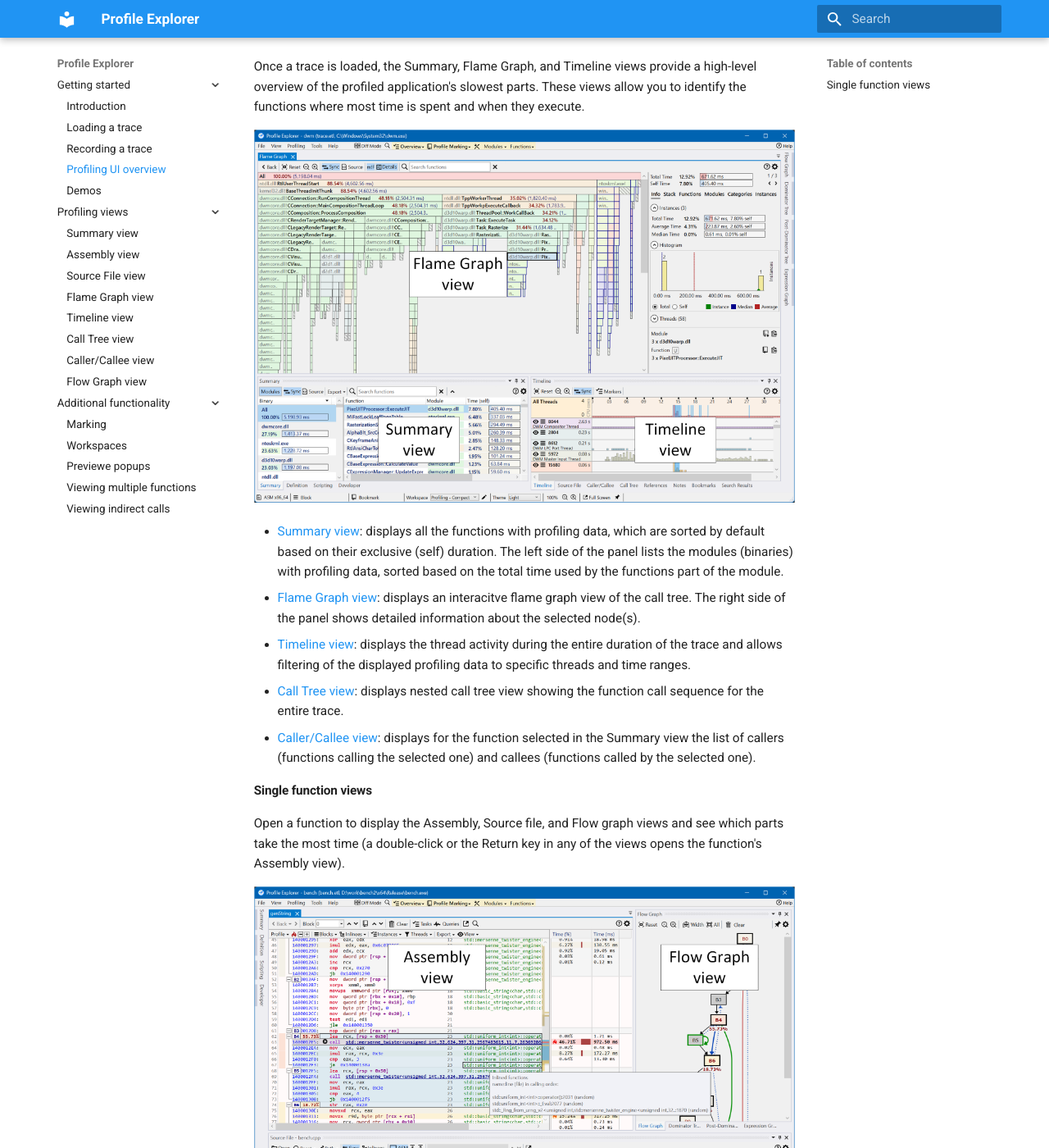
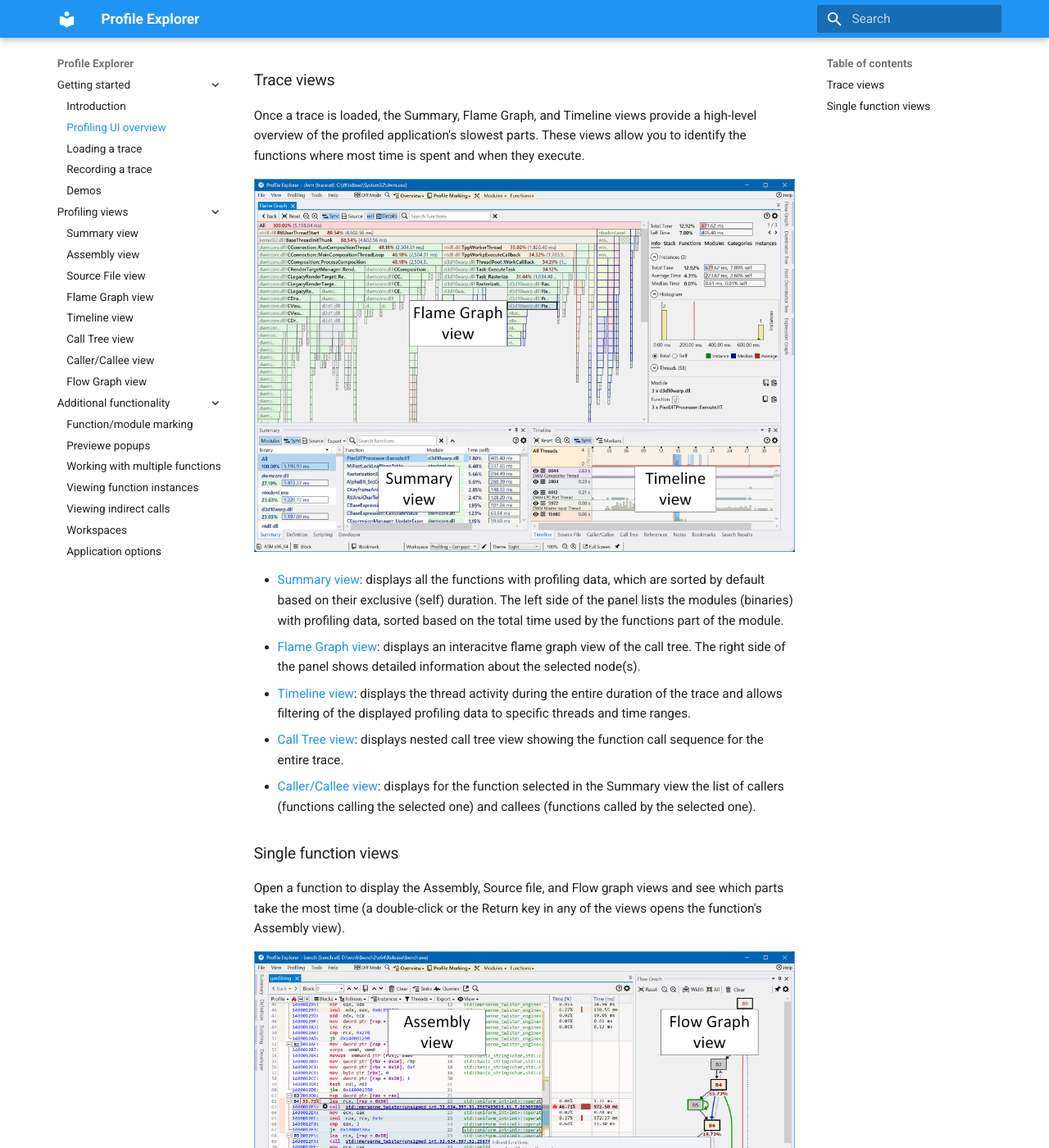
Before and after one commit to gratianlup/temp, an MkDocs documentation site: the page built from docs/profiling-ui.md, in a window 1280 px wide and 1400 px high. Shown: the whole window at 82% size. Built offline with MkDocs 1.6.1 and Material for MkDocs 9.7.7, drawn with Linux system fonts in a browser that asks for light colours; some of the changed text lies outside the part shown.

Commit message:
Add trace loading docs

```diff
--- a/docs/profiling-ui.md
+++ b/docs/profiling-ui.md
@@ -1,3 +1,5 @@
+### Trace views
+
 Once a trace is loaded, the Summary, Flame Graph, and Timeline views provide a high-level overview of the profiled application's slowest parts. These views allow you to identify the functions where most time is spent and when they execute.
 
 [![Profiling UI screenshot](img/profiling-ui-labels.png)](img/profiling-ui_1998x1377.png){:target="_blank"}
@@ -8,7 +10,7 @@ Once a trace is loaded, the Summary, Flame Graph, and Timeline views provide a h
 - [Call Tree view](call-tree-panel.md): displays nested call tree view showing the function call sequence for the entire trace.
 - [Caller/Callee view](caller-panel.md): displays for the function selected in the Summary view the list of callers (functions calling the selected one) and callees (functions called by the selected one).
 
-#### Single function views
+### Single function views
 
 Open a function to display the Assembly, Source file, and Flow graph views and see which parts take the most time (a double-click or the Return key in any of the views opens the function's Assembly view).
 
--- a/docs/style.css
+++ b/docs/style.css
@@ -11,6 +11,14 @@
     margin-top: 0;
 }
 
+.md-typeset__table {
+    line-height: 1;
+}
+
+.md-typeset__table table:not([class]) {
+    font-size: .7rem;
+}
+
 html {
     font-size:larger
 }
--- a/mkdocs.yml
+++ b/mkdocs.yml
@@ -3,9 +3,9 @@ use_directory_urls: false
 nav:
   - Getting started:
     - Introduction: intro.md
+    - Profiling UI overview: profiling-ui.md
     - Loading a trace: trace-loading.md
     - Recording a trace: trace-recording.md
-    - Profiling UI overview: profiling-ui.md
     - Demos: demos.md
   - Profiling views:
     - Summary view: summary-panel.md
@@ -17,11 +17,13 @@ nav:
     - Caller/Callee view: caller-panel.md
     - Flow Graph view: flow-graph-panel.md
   - Additional functionality:
-    - Marking: marking.md
+    - Function/module marking: marking.md
+    - Previewe popups: workspaces.md
+    - Working with multiple functions: workspaces.md
+    - Viewing function instances: function-instances.md
+    - Viewing indirect calls: workspaces.md
     - Workspaces: workspaces.md
-    - Previewe popups: workspaces.md
-    - Viewing multiple functions: workspaces.md
-    - Viewing indirect calls: workspaces.md
+    - Application options: options.md
 theme:
   name: 'material'
   font:
```
Also changed, not shown: docs/flame-graph-panel.md (+1 -1 lines), docs/trace-loading.md (+64 -0 lines), docs/img/load-options__1332x648.png (added), docs/img/load-trace_1332x738.png (added), docs/img/symbols_1332x826.png (added).
